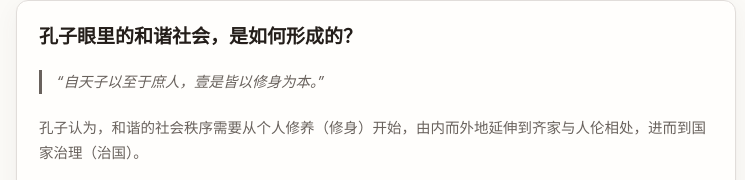
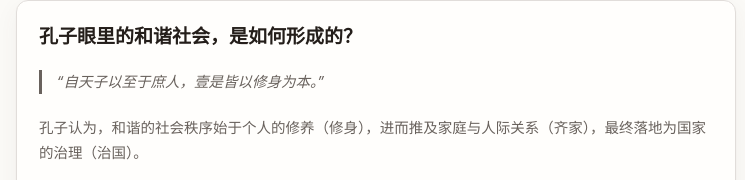
Before and after one commit to ZhengHe-MD/ZhengHe-MD.github.io, a website: page til/confucius-reconsidered/index.html in a window 1280 px wide. Shown: the part 202-382 px from the top of the page, 264-1009 px from the left. Drawn offline with Linux system fonts and the light colour scheme; a web font is replaced by a local one.

Commit message:
fix(til): refine opening sentence phrasing in Confucius article

```diff
--- a/til/confucius-reconsidered/index.html
+++ b/til/confucius-reconsidered/index.html
@@ -31,7 +31,7 @@
             “自天子以至于庶人，壹是皆以修身为本。”
           </blockquote>
 
-          <p>孔子认为，和谐的社会秩序需要从个人修养（修身）开始，由内而外地延伸到齐家与人伦相处，进而到国家治理（治国）。</p>
+          <p>孔子认为，和谐的社会秩序始于个人的修养（修身），进而推及家庭与人际关系（齐家），最终落地为国家的治理（治国）。</p>
 
           <figure style="margin: 1.2em 0; text-align: center;">
             <img src="./confucius-three-stages.png" alt="修身、齐家、治国" style="width: 100%; height: auto; border-radius: 8px; border: 1px solid var(--border, #eee);">
```
